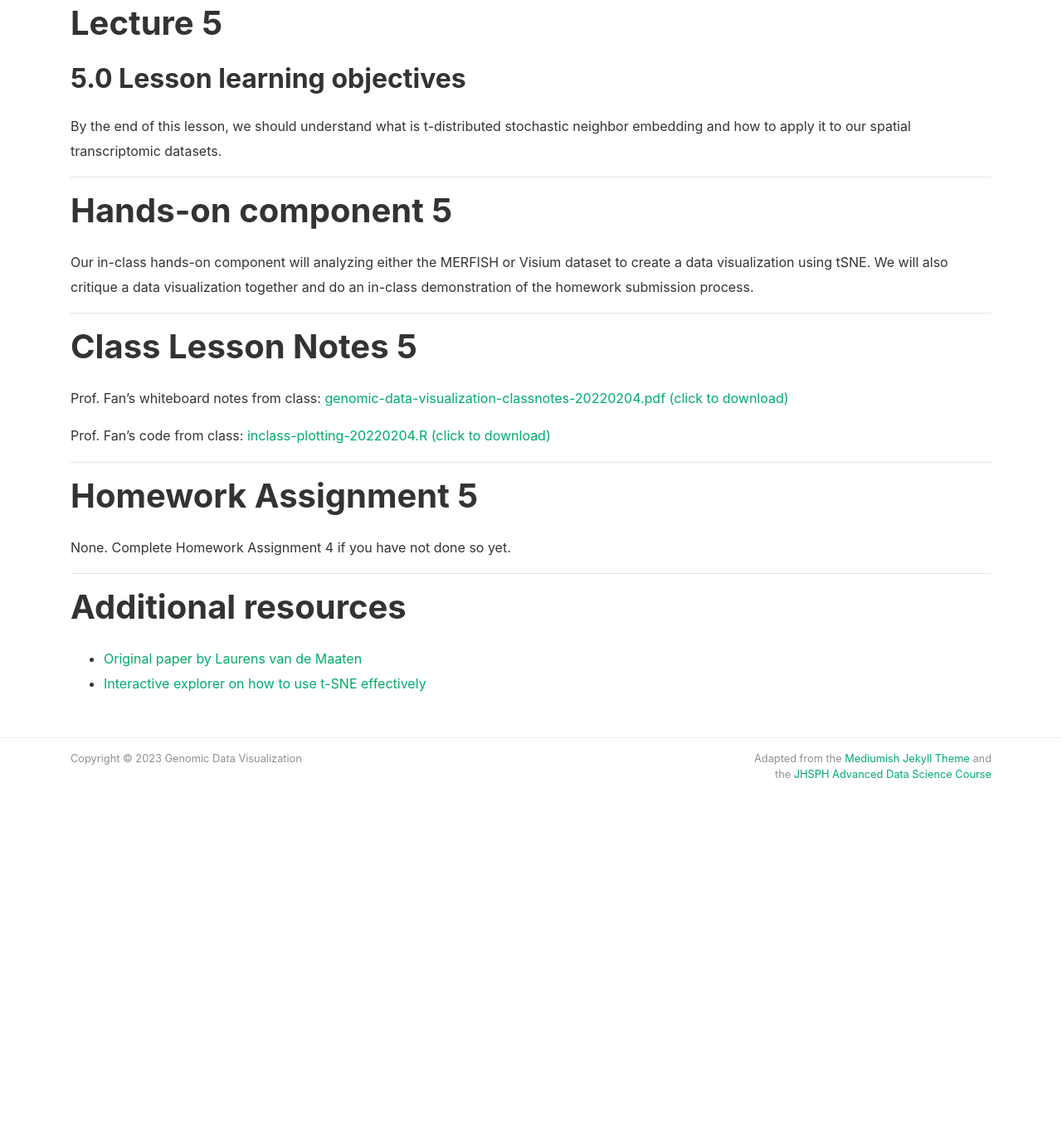
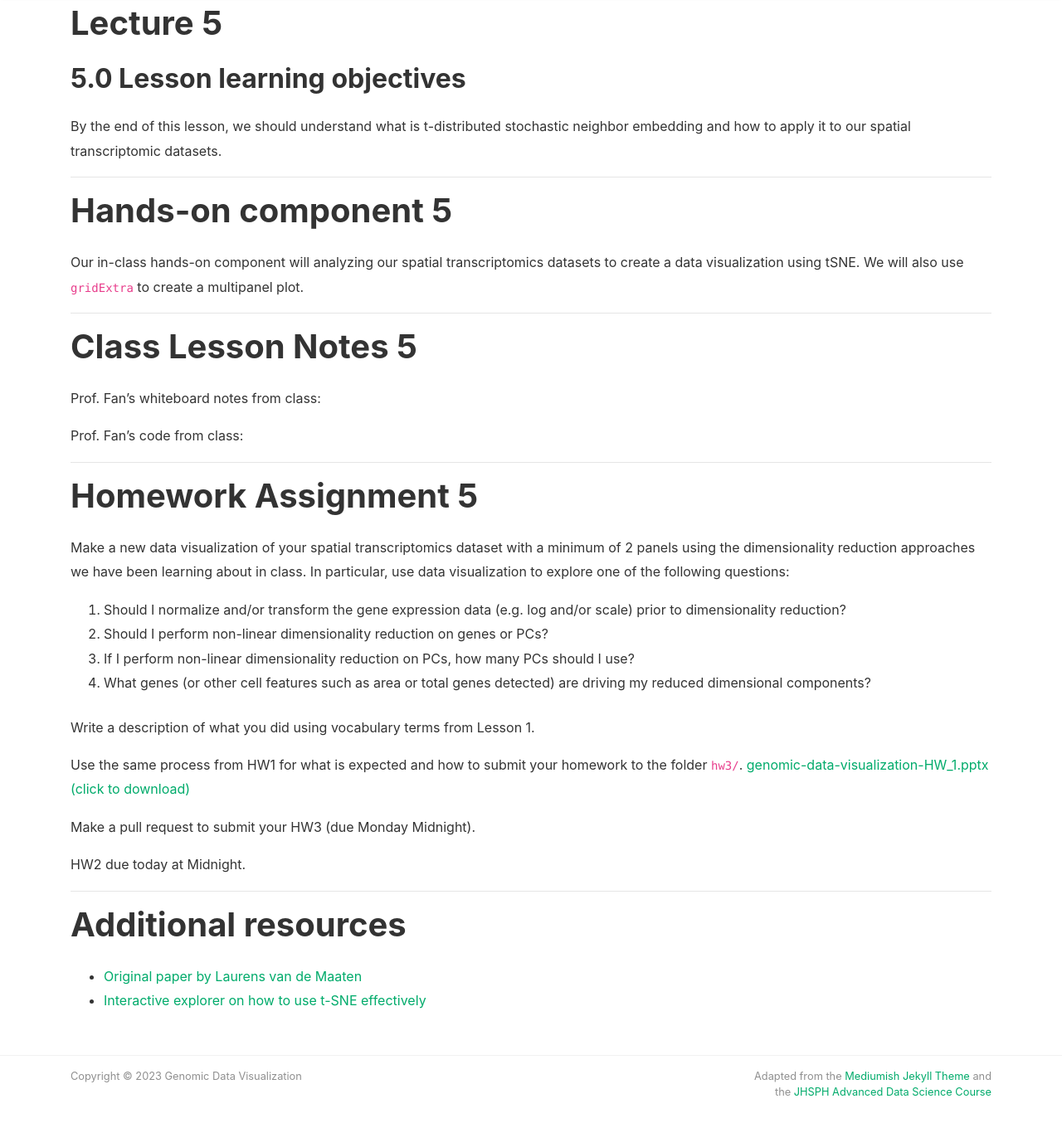
Before and after one commit to JEFworks-Lab/genomic-data-visualization-2023, a Jekyll site: the page built from _course/5-tsne.md, in a window 1280 px wide and 1400 px high, scrolled down 353 px. Shown: the top 1360 px of the window at 83% size. Built offline with Jekyll 4.4.1, drawn with Linux system fonts in a browser that asks for light colours; nearby versions of some CDN libraries; before the commit the page ends 1371 px from its top, so only the background shows below that.

Commit message:
update course notes

```diff
--- a/_course/5-tsne.md
+++ b/_course/5-tsne.md
@@ -14,21 +14,34 @@ By the end of this lesson, we should understand what is t-distributed stochastic
 
 # Hands-on component 5
 
-Our in-class hands-on component will analyzing either the MERFISH or Visium dataset to create a data visualization using tSNE. We will also critique a data visualization together and do an in-class demonstration of the homework submission process.
+Our in-class hands-on component will analyzing our spatial transcriptomics datasets to create a data visualization using tSNE. We will also use `gridExtra` to create a multipanel plot.
 
 ---
 
 # Class Lesson Notes 5
 
-Prof. Fan’s whiteboard notes from class: [genomic-data-visualization-classnotes-20220204.pdf (click to download)]({{ site.baseurl }}/resources/notes/genomic-data-visualization-classnotes-20220204.pdf)
+Prof. Fan’s whiteboard notes from class:
 
-Prof. Fan’s code from class: [inclass-plotting-20220204.R (click to download)]({{ site.baseurl }}/resources/code/inclass-plotting-20220204.R)
+Prof. Fan’s code from class:
 
 ---
 
 # Homework Assignment 5
 
-None. Complete Homework Assignment 4 if you have not done so yet.
+Make a new data visualization of your spatial transcriptomics dataset with a minimum of 2 panels using the dimensionality reduction approaches we have been learning about in class. In particular, use data visualization to explore one of the following questions:
+1. Should I normalize and/or transform the gene expression data (e.g. log and/or scale) prior to dimensionality reduction?
+2. Should I perform non-linear dimensionality reduction on genes or PCs?
+3. If I perform non-linear dimensionality reduction on PCs, how many PCs should I use?
+4. What genes (or other cell features such as area or total genes detected) are driving my reduced dimensional components?
+
+Write a description of what you did using vocabulary terms from Lesson 1.
+
+Use the same process from HW1 for what is expected and how to submit your homework to the folder `hw3/`.
+[genomic-data-visualization-HW_1.pptx (click to download)]({{ site.baseurl }}/resources/hw/genomic-data-visualization-HW_1.pptx)
+
+Make a pull request to submit your HW3 (due Monday Midnight).
+
+HW2 due today at Midnight.
 
 ---
 
```
Also changed, not shown: _course/3-summary-statistics.md (+1 -1 lines), _course/6-kmeans.md (+4 -14 lines), _course/7-differential-gene-expression.md (+7 -6 lines).
